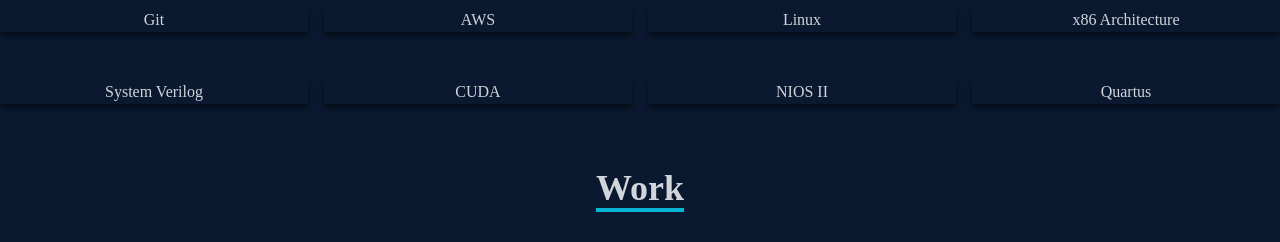
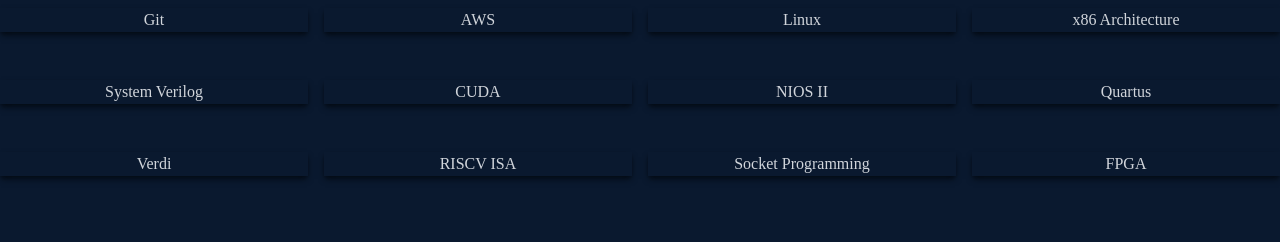
Before and after one commit to ayanjdeka/UpdatedPersonalWebsite, a React (Create React App) app: page / in a window 1280 px wide. Shown: the part 2060-2302 px from the top of the page. Built offline with nearby package versions, Linux system fonts and the light colour scheme.

Commit message:
Updating skills

```diff
--- a/src/components/Skills.jsx
+++ b/src/components/Skills.jsx
@@ -133,6 +133,26 @@
                     <p className='my-4'>Quartus</p>
                 </div>
                 </ScrollAnimation>
+                <ScrollAnimation animateIn="animate__animated animate__wobble" duration={2}>
+                <div className='shadow-md shadow-[#040c16] hover:scale-125 duration-500'>
+                    <p className='my-4'>Verdi</p>
+                </div>
+                </ScrollAnimation>
+                <ScrollAnimation animateIn="animate__animated animate__wobble" duration={2}>
+                <div className='shadow-md shadow-[#040c16] hover:scale-125 duration-500'>
+                    <p className='my-4'>RISCV ISA</p>
+                </div>
+                </ScrollAnimation>
+                <ScrollAnimation animateIn="animate__animated animate__wobble" duration={2}>
+                <div className='shadow-md shadow-[#040c16] hover:scale-125 duration-500'>
+                    <p className='my-4'>Socket Programming</p>
+                </div>
+                </ScrollAnimation>
+                <ScrollAnimation animateIn="animate__animated animate__wobble" duration={2}>
+                <div className='shadow-md shadow-[#040c16] hover:scale-125 duration-500'>
+                    <p className='my-4'>FPGA</p>
+                </div>
+                </ScrollAnimation>
             </div>
         </div>
     );
```
